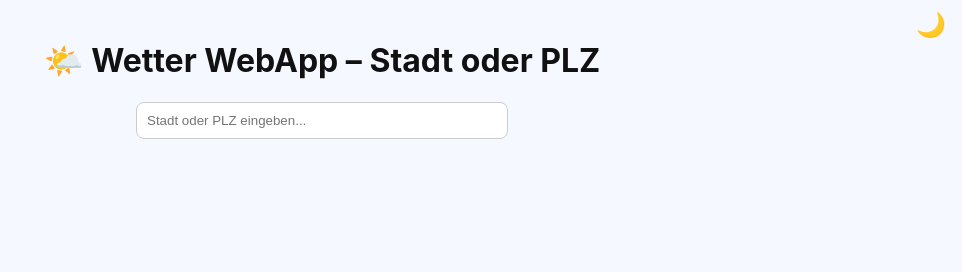
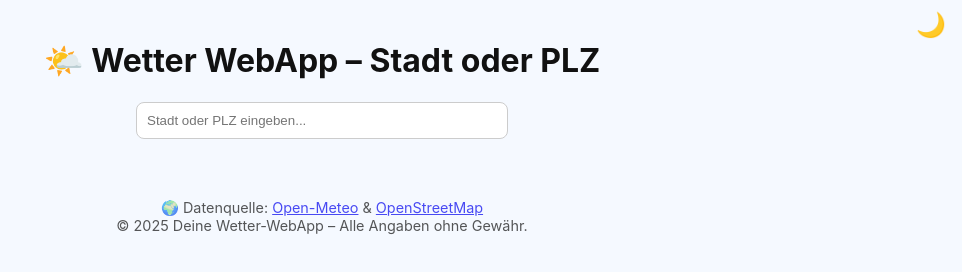
Before and after one commit to RaketenJonny/wetterapp, a plain HTML site: page index.html in a window 1280 px wide. Shown: the whole page, without its empty margins (318-1280 px from the left). Drawn offline with Linux system fonts and the light colour scheme.

Commit message:
Add files via upload

```diff
--- a/index.html
+++ b/index.html
@@ -18,6 +18,15 @@
   .forecast { display:grid; grid-template-columns:repeat(auto-fit,minmax(140px,1fr)); gap:10px; margin-top:30px; }
   .card { background:#ffffffb0; border-radius:10px; padding:10px; box-shadow: 0 2px 6px rgba(0,0,0,0.1); text-align:center; }
   body.dark .card { background:#161b22; }
+
+  footer {
+    text-align:center;
+    margin-top:30px;
+    font-size:0.9em;
+    opacity:0.7;
+    transition: color 0.5s;
+  }
+  body.dark footer { color:#aaa; }
 
   /* 📱 Mobile horizontale Scroll-Karte */
   @media (max-width: 768px) {
@@ -43,6 +52,13 @@
 </div>
 <div id="current"></div>
 <div class="forecast" id="forecast"></div>
+
+<footer>
+  🌍 Datenquelle:
+  <a href="https://open-meteo.com/" target="_blank">Open-Meteo</a> &amp;
+  <a href="https://www.openstreetmap.org/" target="_blank">OpenStreetMap</a><br>
+  © 2025 Deine Wetter-WebApp – Alle Angaben ohne Gewähr.
+</footer>
 
 <script>
 const locationInput=document.getElementById('location'),
```
